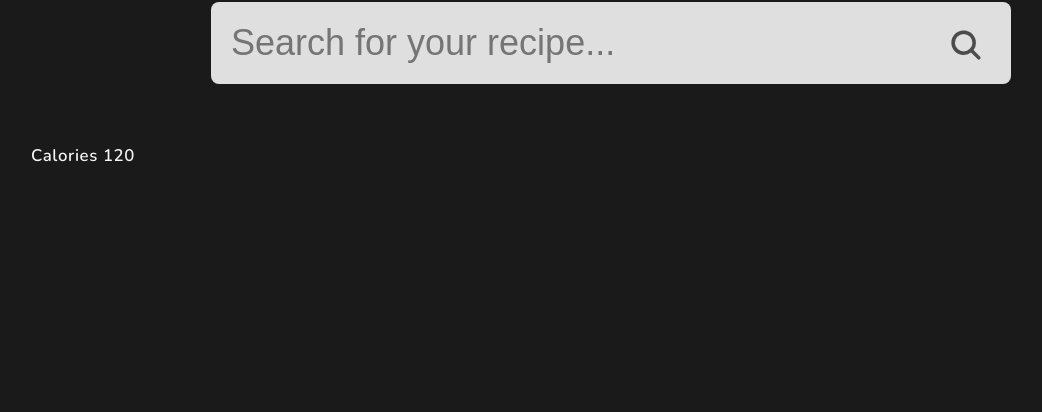
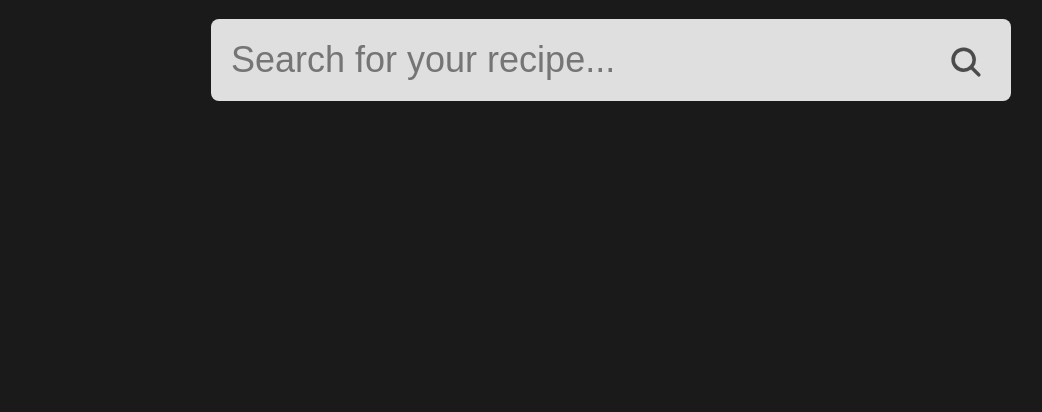
Before and after one commit to naomirono/Recipe-App, a plain HTML site: page public/index.html in a window 1280 px wide. Shown: the part 388-800 px from the top of the page, without its empty margins (29-1071 px from the left). Drawn offline with nearby package versions, Linux system fonts and the light colour scheme.

Commit message:
refactor code inside index.html

```diff
--- a/public/index.html
+++ b/public/index.html
@@ -28,21 +28,7 @@
                     </div>
                     <p class="item-data">Calories 120</p>
                 </div> -->
-                <!-- <div class="item">
-                    <img src="src/img/IMG_8531.JPG" alt="">
-                    <div class="flex-container">
-                        <h1 class="title">This is the recipe</h1>
-                        <a class="view-btn" href="#">View Recipe</a>
-                    </div>
-                    <p class="item-data">Calories 120</p>
-                </div> -->
-                <!-- <div class="item">
-                    <img src="src/img/IMG_8531.JPG" alt="">
-                    <div class="flex-container">
-                        <h1 class="title">This is the recipe</h1>
-                        <a class="view-btn" href="#">View Recipe</a>
-                    </div> -->
-                <p class="item-data">Calories 120</p>
+
             </div>
         </div>
         </div>
```
